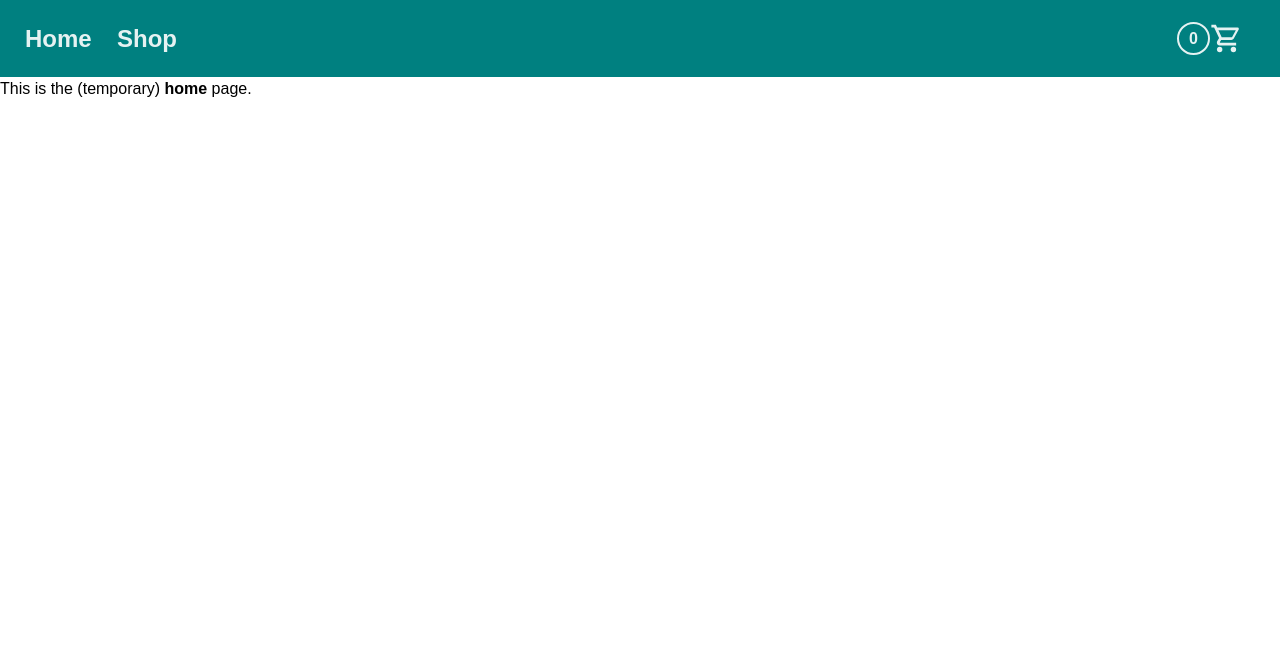
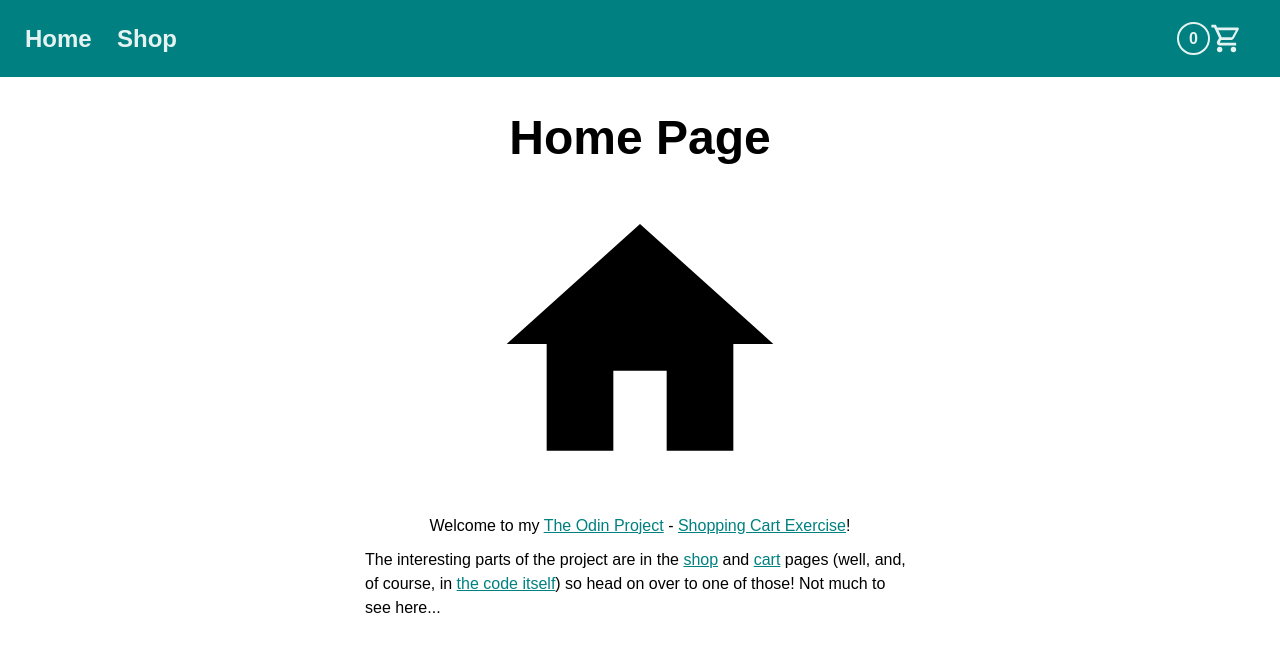
Before and after one commit to tlupien-personal/odin-shopping-cart, a React (Vite) app: page / in a window 1280 px wide. Shown: the top 652 px of the page. Built offline with nearby package versions, Linux system fonts and the light colour scheme.

Commit message:
Add home and not found pages

```diff
--- a/src/components/Home/Home.jsx
+++ b/src/components/Home/Home.jsx
@@ -1,8 +1,35 @@
+import styles from "./Home.module.css";
+import { Link } from "react-router";
+
 export default function Home() {
   return (
-    <div>
+    <div className={styles.home}>
+      <h1>Home Page</h1>
+      <svg
+        className={styles.homeIcon}
+        xmlns="http://www.w3.org/2000/svg"
+        viewBox="0 0 24 24"
+      >
+        <title>home</title>
+        <path d="M10,20V14H14V20H19V12H22L12,3L2,12H5V20H10Z" />
+      </svg>
       <p>
-        This is the (temporary) <strong>home</strong> page.
+        Welcome to my{" "}
+        <a href="https://www.theodinproject.com/">The Odin Project</a>
+        {" - "}
+        <a href="https://www.theodinproject.com/lessons/node-path-react-new-shopping-cart">
+          Shopping Cart Exercise
+        </a>
+        !
+      </p>
+      <p>
+        The interesting parts of the project are in the{" "}
+        <Link to="/shop">shop</Link> and <Link to="/cart">cart</Link> pages
+        (well, and, of course, in{" "}
+        <a href="https://github.com/tlupien-personal/odin-shopping-cart">
+          the code itself
+        </a>
+        ) so head on over to one of those! Not much to see here...
       </p>
     </div>
   );
--- a/src/components/Home/Home.module.css
+++ b/src/components/Home/Home.module.css
@@ -0,0 +1,23 @@
+.home {
+  display: flex;
+  flex-direction: column;
+  align-items: center;
+  gap: 10px;
+  padding: 25px;
+  max-width: 600px;
+  margin: 0 auto;
+}
+
+.home h1 {
+  font-size: 3rem;
+}
+
+.home a,
+.home a:visited {
+  color: teal;
+}
+
+.homeIcon {
+  width: 320px;
+  height: 320px;
+}
--- /dev/null
+++ b/src/components/NotFound/NotFound.jsx
@@ -0,0 +1,13 @@
+import { Link } from "react-router";
+import styles from "./NotFound.module.css";
+
+export default function NotFound() {
+  return (
+    <div className={styles.notFound}>
+      <h1>That page doesn't exist.</h1>
+      <h2>
+        Click <Link to="/">here</Link> to get back to the app.
+      </h2>
+    </div>
+  );
+}
--- /dev/null
+++ b/src/components/NotFound/NotFound.module.css
@@ -0,0 +1,11 @@
+.notFound {
+  display: flex;
+  flex-direction: column;
+  align-items: center;
+  margin-top: 100px;
+}
+
+.notFound a,
+.notFound a:visited {
+  color: teal;
+}
--- /dev/null
+++ b/src/components/NotFound/index.js
@@ -0,0 +1 @@
+export { default } from "./NotFound";
--- a/src/routes.jsx
+++ b/src/routes.jsx
@@ -2,6 +2,7 @@ import App from "./components/App";
 import Home from "./components/Home";
 import Shop from "./components/Shop";
 import Cart from "./components/Cart";
+import NotFound from "./components/NotFound/NotFound";
 
 const routes = [
   {
@@ -21,6 +22,7 @@ const routes = [
         element: <Cart />,
       },
     ],
+    errorElement: <NotFound />,
   },
 ];
 
```
